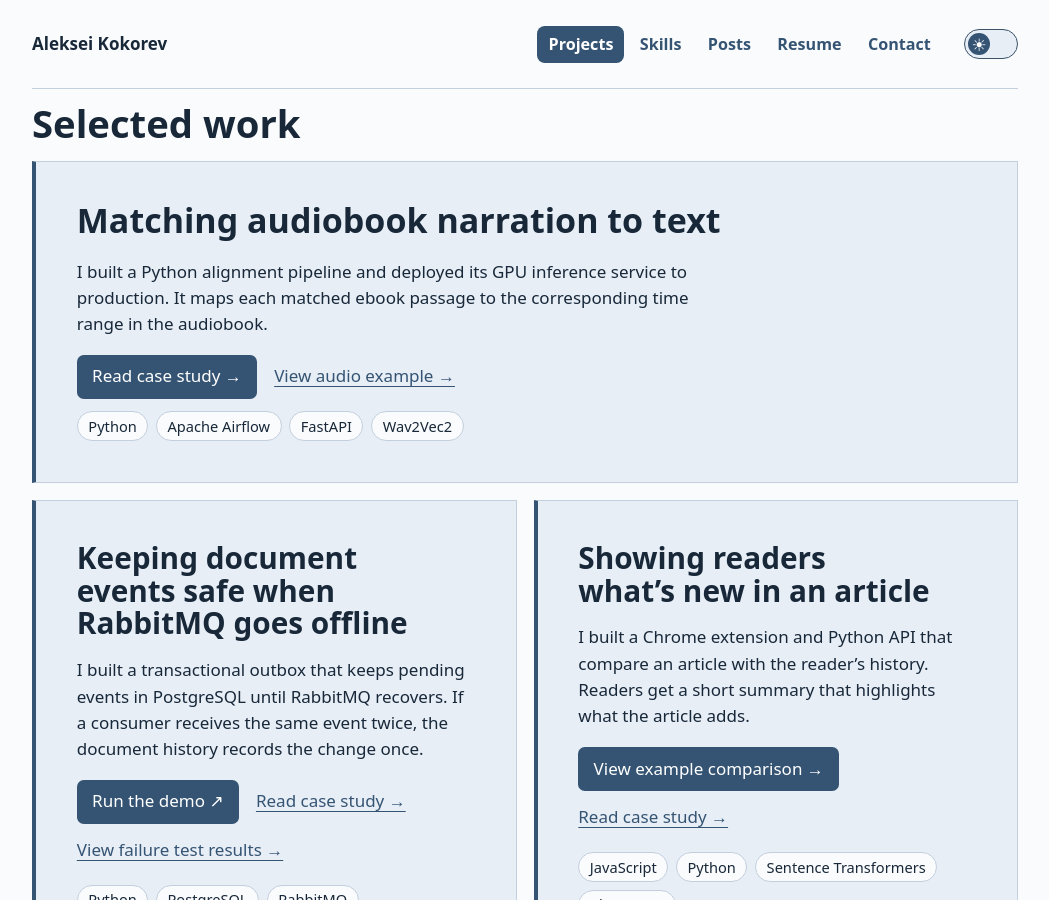
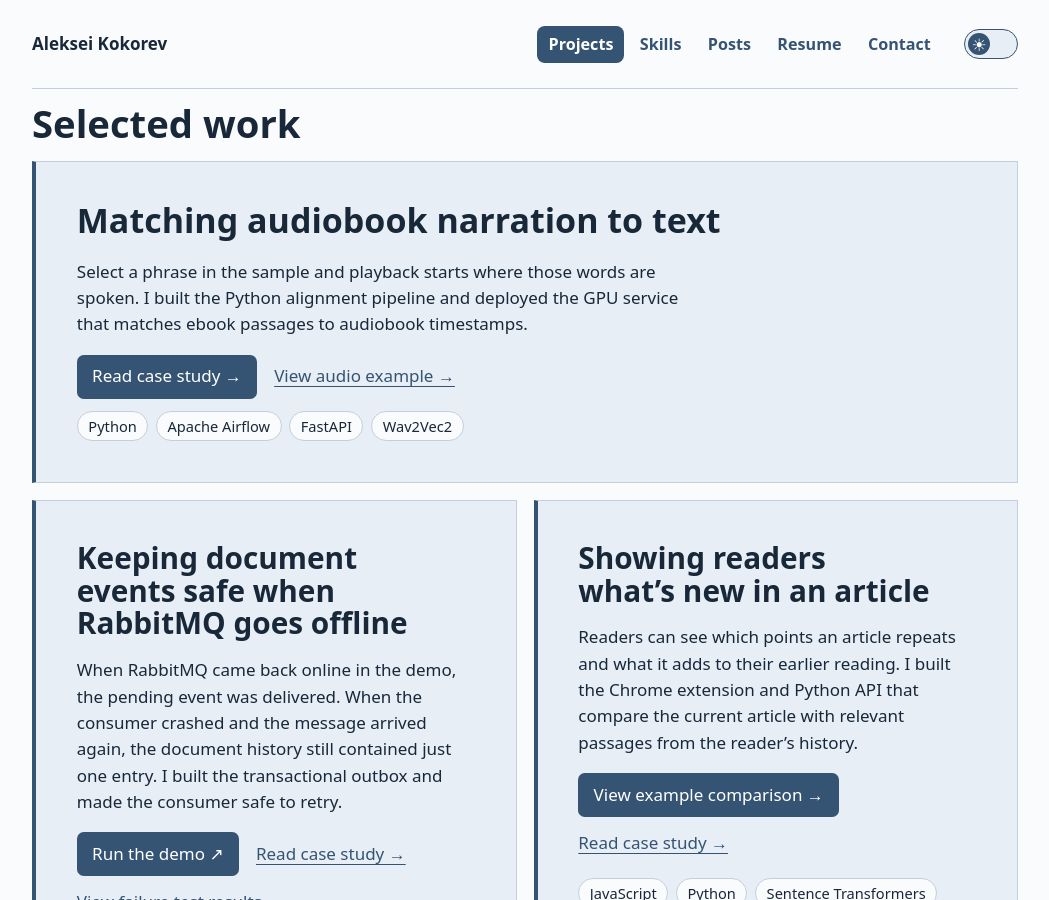
Before and after one commit to alex-coch/alex-coch.github.io, a Jekyll site: the page index.html, which Jekyll copies as it is, in a window 1280 px wide and 900 px high, scrolled down 705 px. Shown: the whole window, without its empty margins (115-1164 px from the left). Built offline with Jekyll 4.4.1, drawn with Linux system fonts in a browser that asks for light colours.

Commit message:
Lead selected project descriptions with observable results

```diff
--- a/index.html
+++ b/index.html
@@ -63,7 +63,7 @@
 <div class="project-grid">
   <article class="work-card">
     <h3><a href="/projects/audiobook-alignment/">Matching audiobook narration to text</a></h3>
-    <p>I built a Python alignment pipeline and deployed its GPU inference service to production. It maps each matched ebook passage to the corresponding time range in the audiobook.</p>
+    <p>Select a phrase in the sample and playback starts where those words are spoken. I built the Python alignment pipeline and deployed the GPU service that matches ebook passages to audiobook timestamps.</p>
     <div class="project-links">
       <a class="project-action" href="/projects/audiobook-alignment/">Read case study →</a>
       <a href="/projects/audiobook-alignment/#alignment-example">View audio example →</a>
@@ -72,7 +72,7 @@
   </article>
   <article class="work-card">
     <h3><a href="/projects/transactional-outbox/">Keeping document events safe when RabbitMQ goes offline</a></h3>
-    <p>I built a transactional outbox that keeps pending events in PostgreSQL until RabbitMQ recovers. If a consumer receives the same event twice, the document history records the change once.</p>
+    <p>When RabbitMQ came back online in the demo, the pending event was delivered. When the consumer crashed and the message arrived again, the document history still contained just one entry. I built the transactional outbox and made the consumer safe to retry.</p>
     <div class="project-links">
       <a class="project-action" href="https://github.com/alex-coch/document-events-outbox#quick-start">Run the demo ↗</a>
       <a href="/projects/transactional-outbox/">Read case study →</a>
@@ -90,7 +90,7 @@
   </article>
   <article class="work-card">
     <h3><a href="/projects/article-comparison/">Showing readers what’s new in an article</a></h3>
-    <p>I built a Chrome extension and Python API that compare an article with the reader’s history. Readers get a short summary that highlights what the article adds.</p>
+    <p>Readers can see which points an article repeats and what it adds to their earlier reading. I built the Chrome extension and Python API that compare the current article with relevant passages from the reader’s history.</p>
     <div class="project-links">
       <a class="project-action" href="/projects/article-comparison/#example-comparison">View example comparison →</a>
       <a href="/projects/article-comparison/">Read case study →</a>
```
